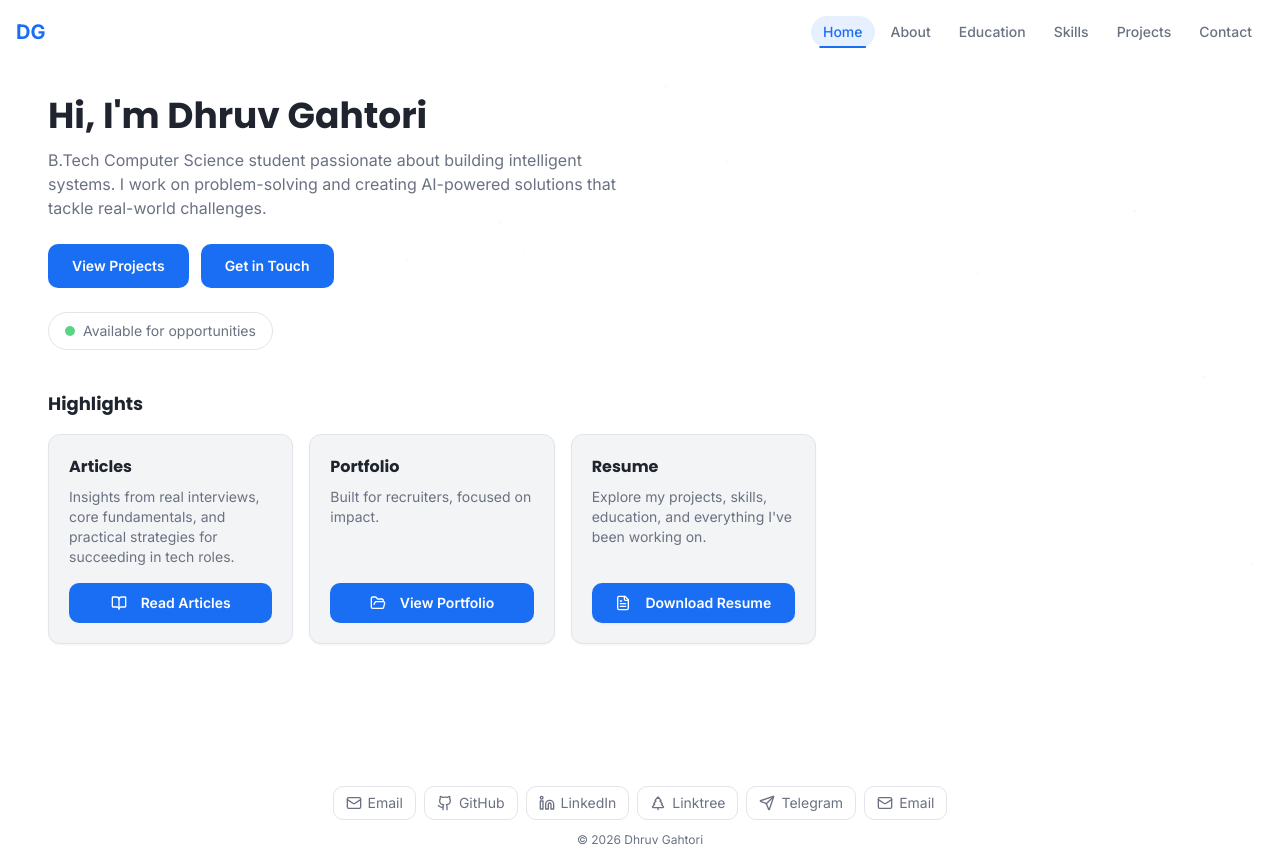
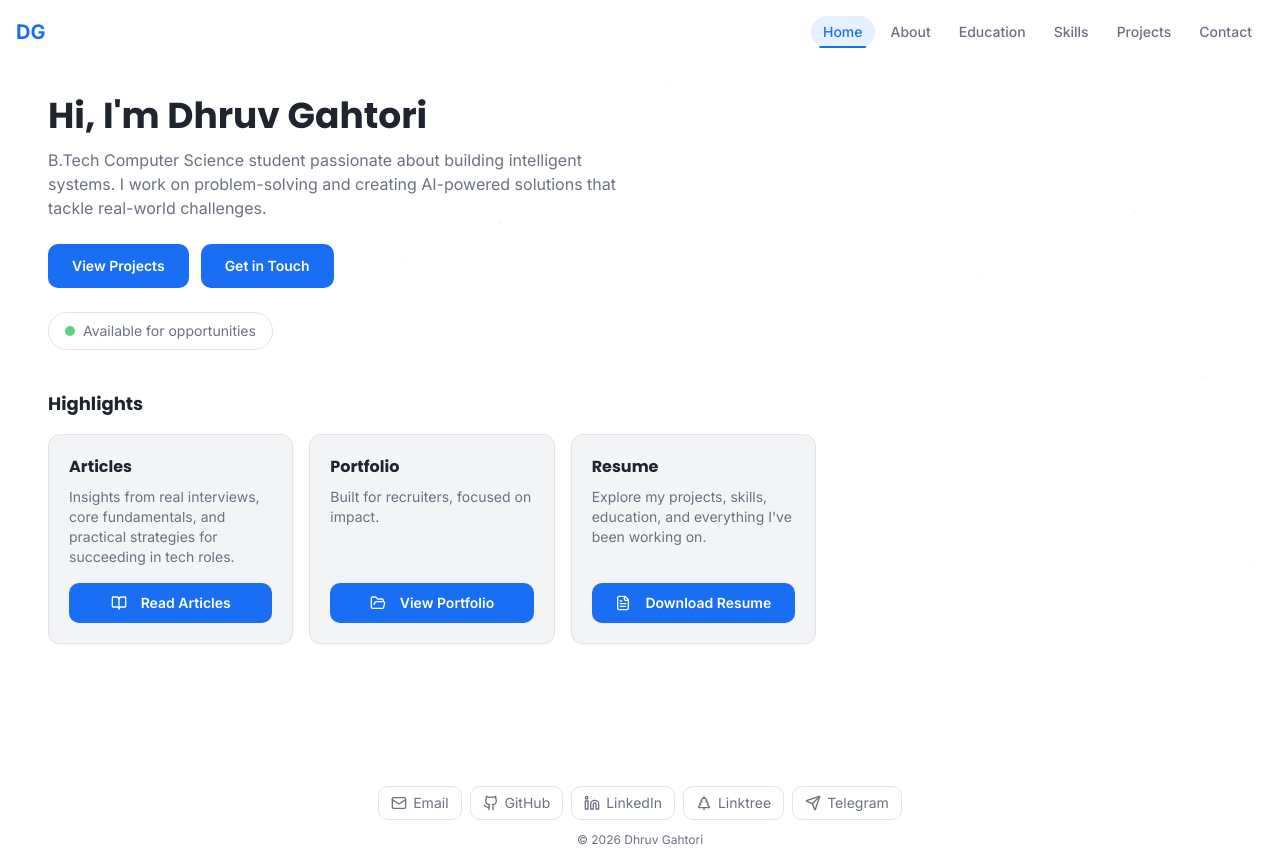
Before and after one commit to dhruvgithu/dhruvgahtori, a React (Vite) app: page / in a window 1280 px wide. Built offline with nearby package versions, Linux system fonts and the light colour scheme; the HTML template or start-up script is replaced by a standard one.

Commit message:
Changes
Co-authored-by: dhruvgithu <168573890+dhruvgithu@users.noreply.github.com>

```diff
--- a/src/components/Hero.tsx
+++ b/src/components/Hero.tsx
@@ -124,7 +124,7 @@ const Hero = ({ onNavigate }: HeroProps) => {
                 <a
                   key={index}
                   href={social.link}
-                  target="_blank"
+                  target={social.external ? "_blank" : undefined}
                   rel="noopener noreferrer"
                   className="flex items-center gap-1.5 px-3 py-1.5 border border-border rounded-md text-sm text-muted-foreground hover:text-foreground hover:border-primary/40 transition-all"
                 >
@@ -132,13 +132,6 @@ const Hero = ({ onNavigate }: HeroProps) => {
                   {social.label}
                 </a>
               ))}
-              <a
-                href="mailto:dhruvgahtori00@gmail.com"
-                className="flex items-center gap-1.5 px-3 py-1.5 border border-border rounded-md text-sm text-muted-foreground hover:text-foreground hover:border-primary/40 transition-all"
-              >
-                <Mail className="w-4 h-4" />
-                Email
-              </a>
             </div>
             <p className="text-xs text-muted-foreground">
               © 2026 Dhruv Gahtori
```
